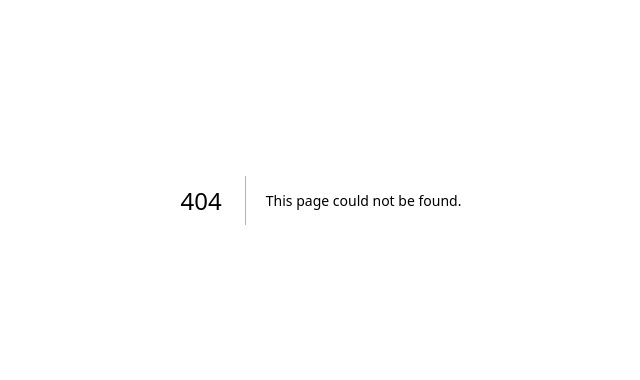
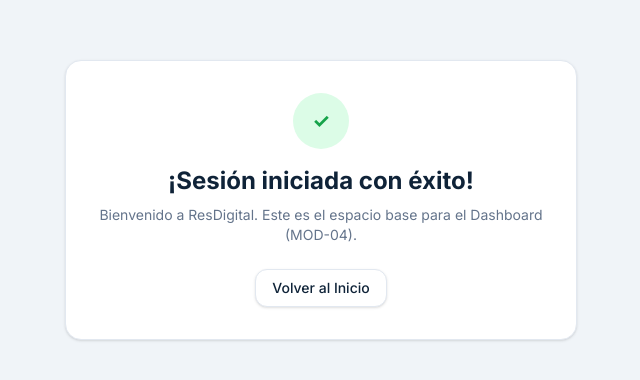
Before and after one commit to crissXcoder/frontend, a Next.js app: page /dashboard in a window 1280 px wide. Before the commit this address had no page. Shown: the part 200-580 px from the top of the page, without its empty margins (319-959 px from the left). Built offline with nearby package versions, Linux system fonts and the light colour scheme.

Commit message:
fix(ui): map shadcn tokens to tailwind v4 theme and style login card

```diff
--- /dev/null
+++ b/app/dashboard/page.tsx
@@ -0,0 +1,25 @@
+import Link from 'next/link';
+
+export default function DashboardPage() {
+  return (
+    <main className="min-h-screen flex flex-col items-center justify-center p-6 bg-surface">
+      <div className="w-full max-w-lg bg-card text-card-foreground border border-border rounded-xl shadow-sm p-8 text-center">
+        <div className="inline-flex items-center justify-center w-14 h-14 rounded-full bg-success-bg text-success font-bold text-xl mb-4">
+          ✓
+        </div>
+        <h1 className="text-2xl font-bold text-foreground mb-2">
+          ¡Sesión iniciada con éxito!
+        </h1>
+        <p className="text-sm text-muted-foreground mb-6">
+          Bienvenido a ResDigital. Este es el espacio base para el Dashboard (MOD-04).
+        </p>
+        <Link
+          href="/"
+          className="inline-flex py-2 px-4 rounded-md border border-border bg-card text-foreground font-medium text-sm hover:bg-muted transition-colors shadow-sm"
+        >
+          Volver al Inicio
+        </Link>
+      </div>
+    </main>
+  );
+}
--- a/app/globals.css
+++ b/app/globals.css
@@ -26,11 +26,33 @@
   /* Superficie */
   --color-surface: #F0F4F8;
 
+  /* Mapeo de tokens shadcn/ui a utilidades de Tailwind v4 */
+  --color-background: var(--background);
+  --color-foreground: var(--foreground);
+  --color-card: var(--card);
+  --color-card-foreground: var(--card-foreground);
+  --color-popover: var(--popover);
+  --color-popover-foreground: var(--popover-foreground);
+  --color-primary: var(--primary);
+  --color-primary-foreground: var(--primary-foreground);
+  --color-secondary: var(--secondary);
+  --color-secondary-foreground: var(--secondary-foreground);
+  --color-muted: var(--muted);
+  --color-muted-foreground: var(--muted-foreground);
+  --color-accent: var(--accent);
+  --color-accent-foreground: var(--accent-foreground);
+  --color-destructive: var(--destructive);
+  --color-destructive-foreground: var(--destructive-foreground);
+  --color-border: var(--border);
+  --color-input: var(--input);
+  --color-ring: var(--ring);
+
   /* Radios */
   --radius-sm: 0.5rem;   /* 8px  — inputs, chips pequeños */
   --radius-md: 0.75rem;  /* 12px — botones, tarjetas pequeñas */
   --radius-lg: 0.875rem; /* 14px — tarjetas, modales internos */
   --radius-xl: 1rem;     /* 16px — tarjetas principales, modal exterior */
+  --radius-2xl: 1rem;    /* 16px — según design.md: rounded-2xl = 16px */
   --radius-full: 9999px; /* badges, avatares, pills */
 }
 
@@ -40,6 +62,9 @@
 
   --card: #FFFFFF;
   --card-foreground: var(--color-navy);
+
+  --popover: #FFFFFF;
+  --popover-foreground: var(--color-navy);
 
   --primary: var(--color-navy);
   --primary-foreground: #FFFFFF;
--- a/app/login/page.tsx
+++ b/app/login/page.tsx
@@ -20,7 +20,7 @@
 
       <Suspense
         fallback={
-          <div className="w-full max-w-md bg-card p-8 rounded-xl border border-border animate-pulse h-96" />
+          <div className="w-full max-w-md bg-card p-8 rounded-2xl border border-border animate-pulse h-96 shadow-2xl" />
         }
       >
         <LoginForm />
--- a/components/auth/LoginForm.tsx
+++ b/components/auth/LoginForm.tsx
@@ -37,14 +37,21 @@
         });
 
         if (error) {
-          if (error.message.includes('Invalid login credentials')) {
+          console.error('[LoginForm] Error retornado por Supabase Auth:', error);
+          const errorMsg = error.message?.toLowerCase() || '';
+          const errorCode = (error as { code?: string }).code;
+
+          if (
+            errorMsg.includes('invalid login credentials') ||
+            errorCode === 'invalid_credentials'
+          ) {
             setServerError('Correo o contraseña incorrectos.');
-          } else if (error.message.includes('Email not confirmed')) {
+          } else if (errorMsg.includes('email not confirmed')) {
             setServerError(
               'Tu correo aún no ha sido confirmado. Revisá tu bandeja de entrada.',
             );
           } else {
-            setServerError(error.message);
+            setServerError(error.message || 'Error al autenticar con el servidor.');
           }
           setIsLoading(false);
           return;
@@ -53,15 +60,27 @@
         // Refrescar el router para que el middleware reconozca la sesión en cookies
         router.push(redirectPath);
         router.refresh();
-      } catch {
-        setServerError('Ocurrió un error inesperado al iniciar sesión.');
+      } catch (err: unknown) {
+        console.error(
+          '[LoginForm] Excepción inesperada durante el inicio de sesión:',
+          err,
+        );
+        if (err instanceof Error) {
+          setServerError(
+            process.env.NODE_ENV === 'development'
+              ? `Error de inicialización o conexión: ${err.message}`
+              : 'Ocurrió un error inesperado al iniciar sesión.',
+          );
+        } else {
+          setServerError('Ocurrió un error inesperado al iniciar sesión.');
+        }
         setIsLoading(false);
       }
     },
   });
 
   return (
-    <div className="w-full max-w-md bg-card text-card-foreground border border-border rounded-xl shadow-sm p-6 sm:p-8">
+    <div className="w-full max-w-md bg-card text-card-foreground border border-border rounded-2xl shadow-2xl p-6 sm:p-8">
       <div className="mb-6 text-center">
         <h1 className="text-2xl font-bold tracking-tight text-foreground">
           Iniciar Sesión
--- a/lib/supabase/client.ts
+++ b/lib/supabase/client.ts
@@ -6,11 +6,13 @@
  */
 export function createClient() {
   const supabaseUrl = process.env.NEXT_PUBLIC_SUPABASE_URL;
-  const supabaseAnonKey = process.env.NEXT_PUBLIC_SUPABASE_ANON_KEY;
+  const supabaseAnonKey =
+    process.env.NEXT_PUBLIC_SUPABASE_ANON_KEY ||
+    process.env.NEXT_PUBLIC_SUPABASE_PUBLISHABLE_KEY;
 
   if (!supabaseUrl || !supabaseAnonKey) {
     throw new Error(
-      'Faltan las variables NEXT_PUBLIC_SUPABASE_URL o NEXT_PUBLIC_SUPABASE_ANON_KEY.',
+      'Faltan las variables NEXT_PUBLIC_SUPABASE_URL o NEXT_PUBLIC_SUPABASE_ANON_KEY (o NEXT_PUBLIC_SUPABASE_PUBLISHABLE_KEY).',
     );
   }
 
--- a/lib/supabase/middleware.ts
+++ b/lib/supabase/middleware.ts
@@ -11,7 +11,9 @@
   });
 
   const supabaseUrl = process.env.NEXT_PUBLIC_SUPABASE_URL;
-  const supabaseAnonKey = process.env.NEXT_PUBLIC_SUPABASE_ANON_KEY;
+  const supabaseAnonKey =
+    process.env.NEXT_PUBLIC_SUPABASE_ANON_KEY ||
+    process.env.NEXT_PUBLIC_SUPABASE_PUBLISHABLE_KEY;
 
   // Si no están configuradas las variables, continuar para evitar bloqueo en build estático
   if (!supabaseUrl || !supabaseAnonKey) {
--- a/lib/supabase/server.ts
+++ b/lib/supabase/server.ts
@@ -8,11 +8,13 @@
 export async function createClient() {
   const cookieStore = await cookies();
   const supabaseUrl = process.env.NEXT_PUBLIC_SUPABASE_URL;
-  const supabaseAnonKey = process.env.NEXT_PUBLIC_SUPABASE_ANON_KEY;
+  const supabaseAnonKey =
+    process.env.NEXT_PUBLIC_SUPABASE_ANON_KEY ||
+    process.env.NEXT_PUBLIC_SUPABASE_PUBLISHABLE_KEY;
 
   if (!supabaseUrl || !supabaseAnonKey) {
     throw new Error(
-      'Faltan las variables NEXT_PUBLIC_SUPABASE_URL o NEXT_PUBLIC_SUPABASE_ANON_KEY.',
+      'Faltan las variables NEXT_PUBLIC_SUPABASE_URL o NEXT_PUBLIC_SUPABASE_ANON_KEY (o NEXT_PUBLIC_SUPABASE_PUBLISHABLE_KEY).',
     );
   }
 
```
